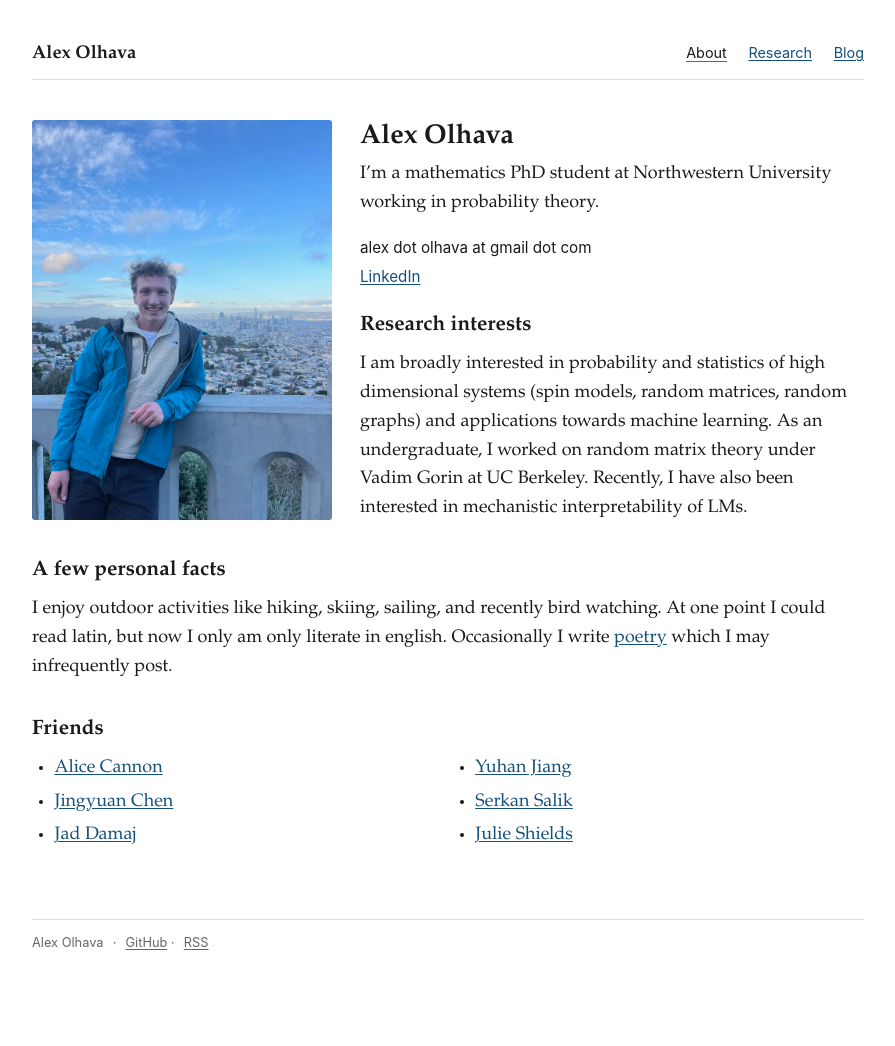
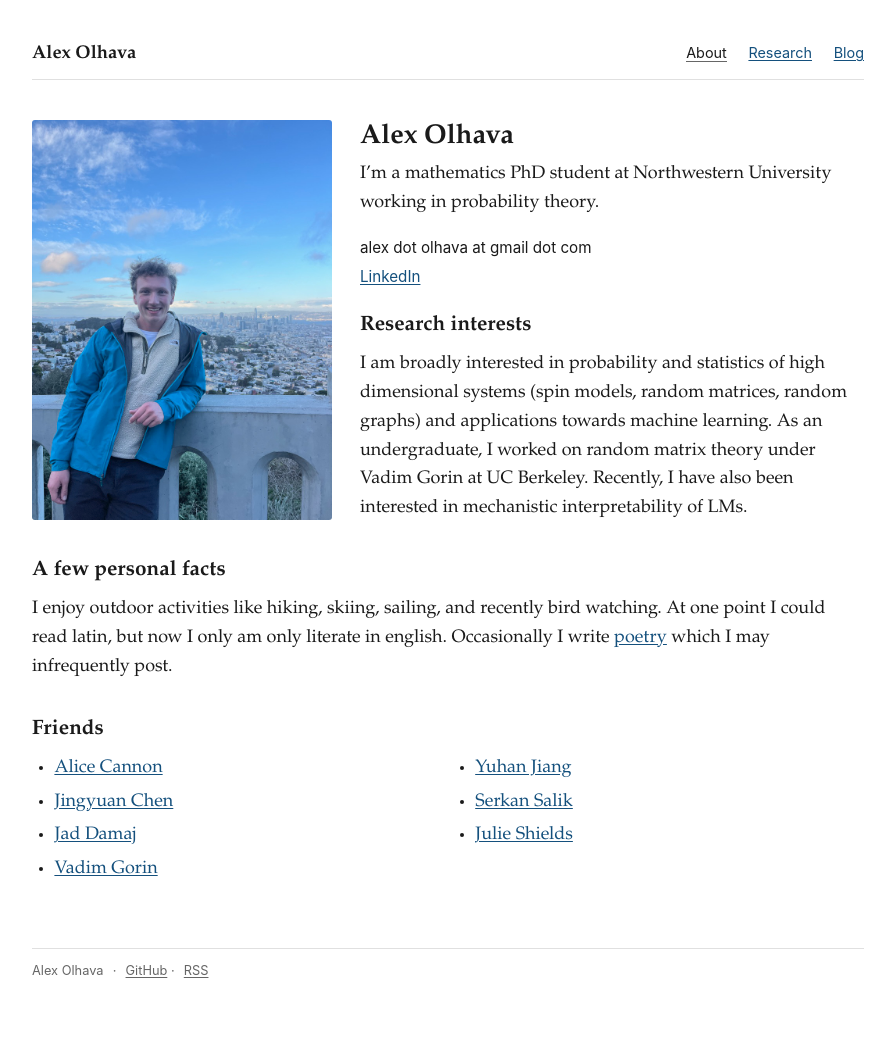
Before and after one commit to oakleafwarrior/oakleafwarrior.github.io, a Jekyll site: the page built from index.md, in a window 1280 px wide. Shown: the whole page, without its empty margins (192-1087 px from the left). Built offline with Jekyll 4.4.1, drawn with Linux system fonts in a browser that asks for light colours; before the commit the page ends 1017 px from its top, so only the background shows below that.

Commit message:
adding vadim as a friend

```diff
--- a/index.md
+++ b/index.md
@@ -50,6 +50,7 @@ Occasionally I write [poetry]({{ '/poetry/' | relative_url }}) which I may infre
 - [Alice Cannon](https://sites.google.com/brown.edu/alicecannon/home)
 - [Jingyuan Chen](https://jingyuanchenxyz.github.io/)
 - [Jad Damaj](https://math.berkeley.edu/~jdamaj/)
+- [Vadim Gorin](https://www.stat.berkeley.edu/~vadicgor/)
 - [Yuhan Jiang](https://math.berkeley.edu/~jyh/)
 - [Serkan Salik](https://serkansalik.github.io/)
 - [Julie Shields](https://juliptic.github.io)
```
